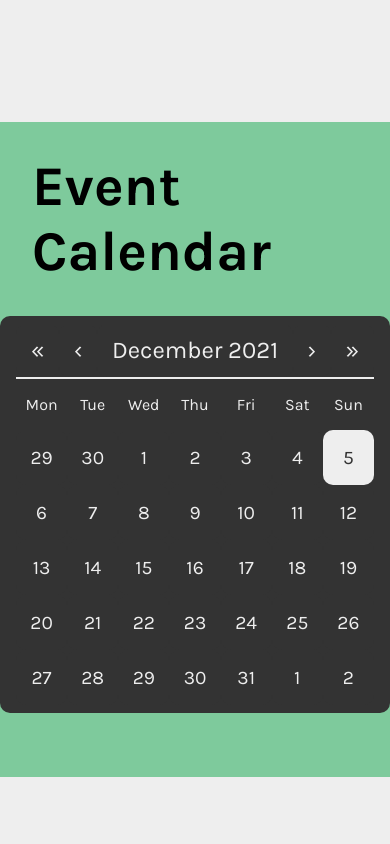
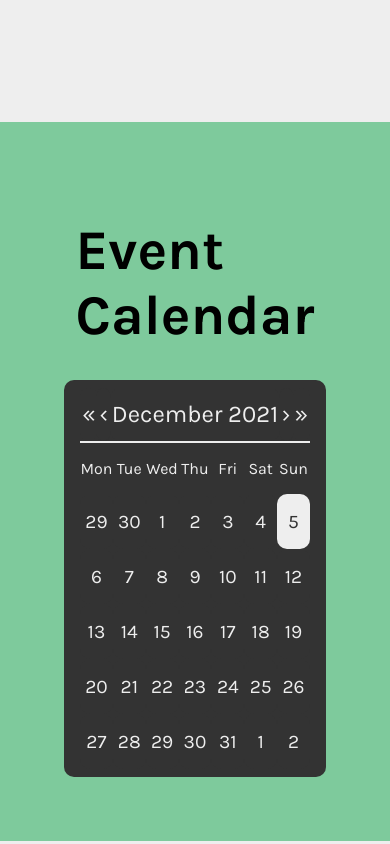
Before and after one commit to Hack-TeeEssGee/frontend, a React (Create React App) app: page / in a window 390 px wide. Shown: the part 1460-2304 px from the top of the page. Built offline with nearby package versions, Linux system fonts and the light colour scheme.

Commit message:
fixed mobile style;

```diff
--- a/src/styles/_landing.scss
+++ b/src/styles/_landing.scss
@@ -49,7 +49,7 @@
 
 .event-calendar {
   background-color: $primary-color;
-  padding-bottom: 4rem;
+  padding: 4rem;
 
   .calendar-wrapper {
     background-color: $text-primary-color;
```
